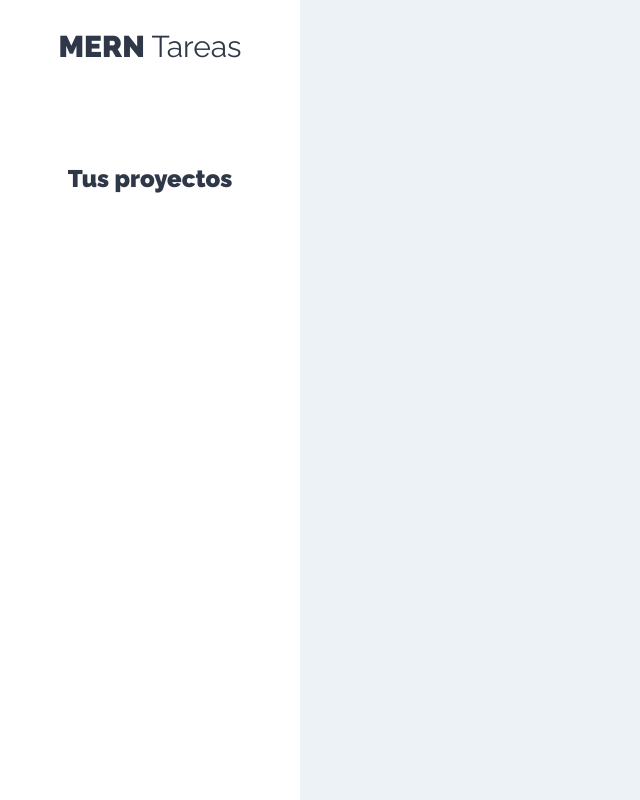
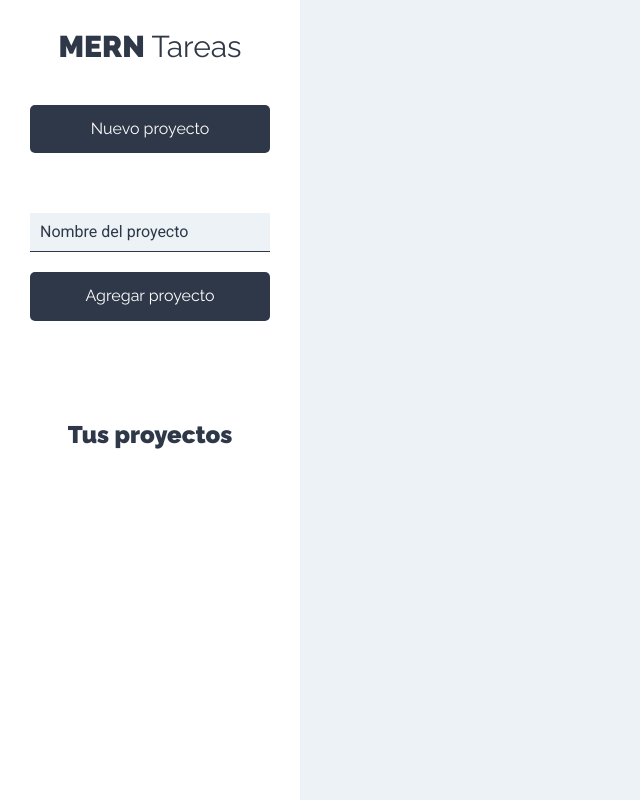
Before and after one commit to tonykevin/task, a React (Create React App) app: page /proyectos in a window 1280 px wide. Shown: the whole page, without its empty margins (0-640 px from the left). Built offline with nearby package versions, Linux system fonts and the light colour scheme.

Commit message:
add component to create a new project

```diff
--- a/src/components/layout/Sidebar.js
+++ b/src/components/layout/Sidebar.js
@@ -1,9 +1,11 @@
 import React from 'react'
+import { NewProject } from '../projects'
 
 const Sidebar = () => {
   return (
     <aside>
       <h1>MERN <span>Tareas</span></h1>
+      <NewProject />
       <div className='projects'>
         <h2>Tus proyectos</h2>
       </div>
--- /dev/null
+++ b/src/components/projects/NewProject.js
@@ -0,0 +1,32 @@
+import React from 'react'
+
+const NewProject = () => {
+  return (
+    <>
+      <button
+        type='button'
+        className='btn btn-block btn-primary'
+      >
+        Nuevo proyecto
+      </button>
+      <form
+        className='form-new-project'
+      >
+        <input
+          type='text'
+          className='input-text'
+          placeholder='Nombre del proyecto'
+          name='name'
+        />
+        <button
+          type='submit'
+          className='btn btn-primary btn-block'
+        >
+          Agregar proyecto
+        </button>
+      </form>
+    </>
+  )
+}
+
+export default NewProject
--- a/src/components/projects/index.js
+++ b/src/components/projects/index.js
@@ -1,5 +1,7 @@
+import NewProject from './NewProject'
 import Projects from './Projects'
 
 export {
+  NewProject,
   Projects
 }
```
